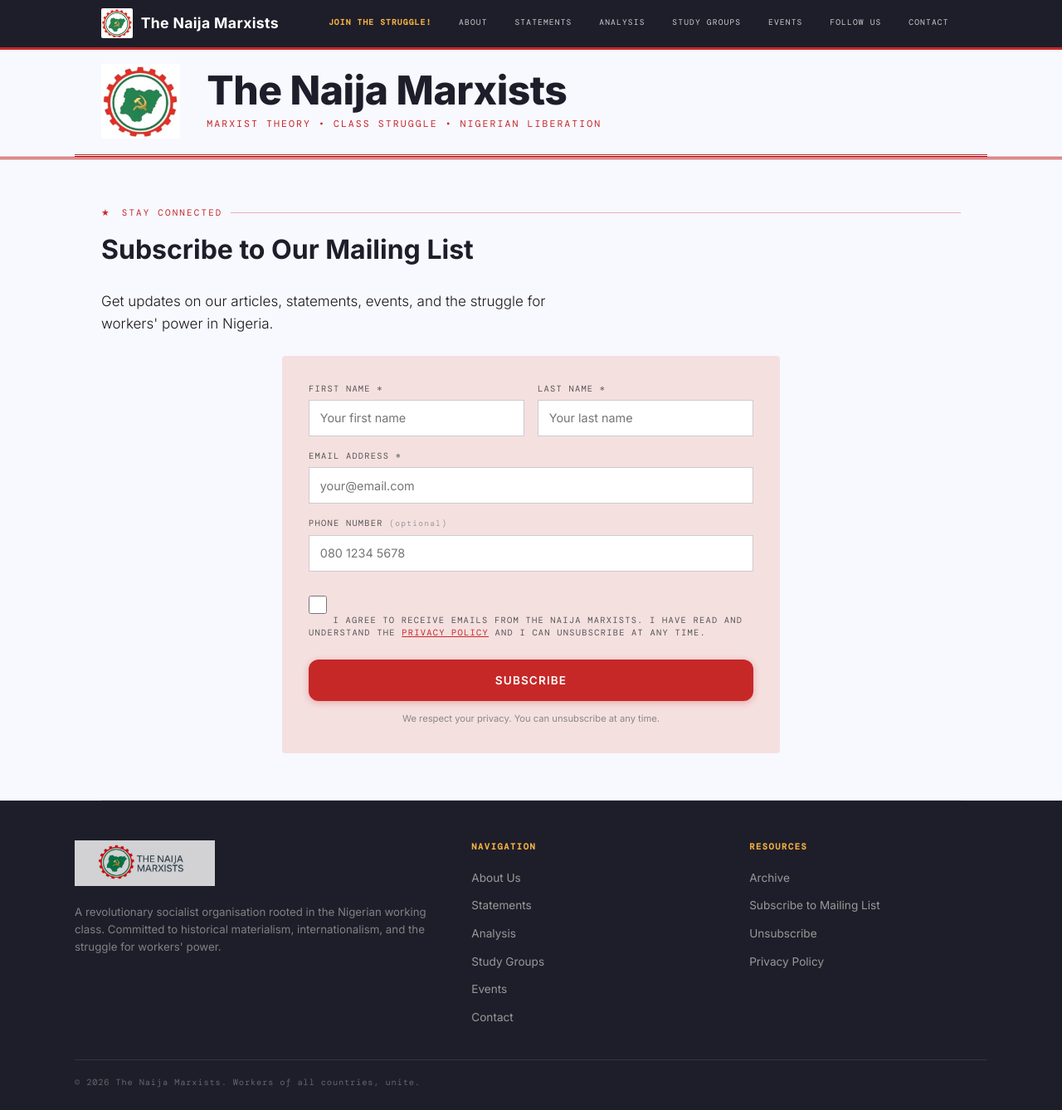
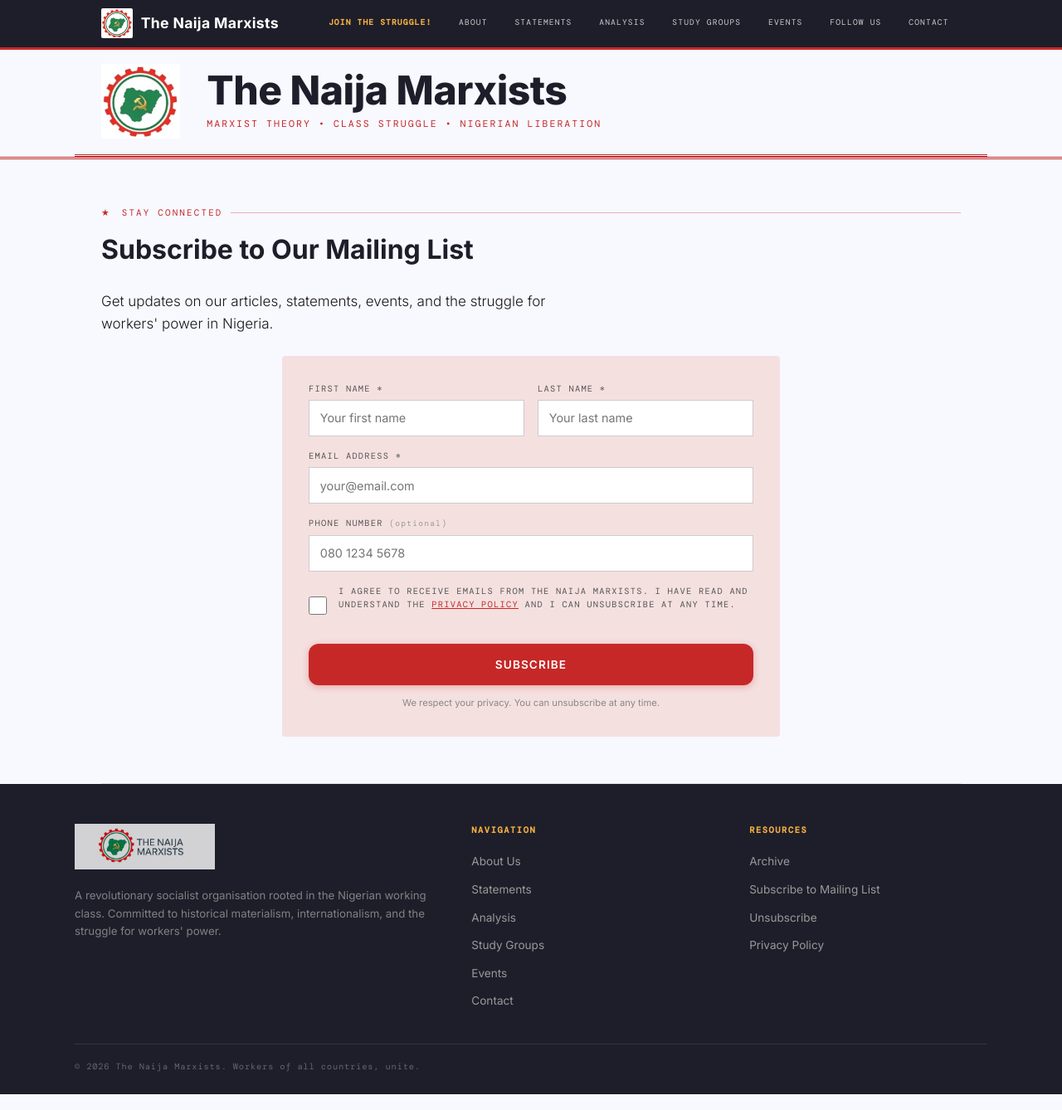
Before and after one commit to NaijaMarxistTech/website, a Jekyll site: the page built from subscribe.html, in a window 1280 px wide and 1338 px high. Shown: the whole window at 83% size. Built offline with Jekyll 4.4.1, drawn with Linux system fonts in a browser that asks for light colours; a script that is not in the unit is left out.

Commit message:
Mobile-optimize mailing list fORMS, Again

```diff
--- a/css/subscribe.css
+++ b/css/subscribe.css
@@ -5,6 +5,11 @@
   background: var(--off);
   padding: 2rem;
   border-radius: 4px;
+  box-sizing: border-box;
+}
+
+.subscribe-form-container * {
+  box-sizing: border-box;
 }
 
 .subscribe-form-container .form-row {
@@ -42,62 +47,65 @@
   color: var(--ink);
   outline: none;
   transition: border-color 0.2s;
-  min-height: 44px; /* touch target */
+  min-height: 44px;
 }
 
 .subscribe-form-container .form-field input:focus {
   border-color: var(--red);
 }
 
-/* ── Consent Checkbox (mobile-optimised) ── */
-.consent-field {
+/* ── Consent Checkbox — rebuilt on CSS Grid ──
+   Grid + minmax(0, 1fr) is used instead of flexbox on purpose:
+   a flex item's default min-width is "auto", which means it will
+   refuse to shrink below the width of its longest unbreakable run
+   of text (e.g. "Privacy Policy") — that's what was overflowing
+   on narrow screens. minmax(0, 1fr) has no such escape hatch: the
+   column is hard-capped at the available track width no matter
+   what the content wants, so wrapping is forced correctly. */
+
+.cf-row {
+  display: grid;
+  grid-template-columns: 24px minmax(0, 1fr);
+  column-gap: 0.75rem;
+  align-items: start;
+  width: 100%;
   margin-top: 0.5rem;
 }
 
-.consent-label {
-  display: flex;
-  align-items: flex-start;
-  gap: 0.75rem;
+.cf-row input[type="checkbox"] {
+  grid-column: 1;
+  grid-row: 1;
+  width: 22px;
+  height: 22px;
+  margin: 0.2em 0 0 0;
+  accent-color: var(--red);
+  cursor: pointer;
+  flex-shrink: 0;
+}
+
+.cf-label {
+  grid-column: 2;
+  grid-row: 1;
+  min-width: 0;
+  max-width: 100%;
   font-size: 0.9rem;
-  line-height: 1.5;
+  line-height: 1.55;
   color: #333;
   cursor: pointer;
   text-transform: none;
   font-weight: 400;
   font-family: var(--body);
+  overflow-wrap: anywhere;
+  word-break: break-word;
+  hyphens: auto;
 }
 
-.consent-label input[type="checkbox"] {
-  flex-shrink: 0;
-  width: 22px;
-  height: 22px;
-  margin-top: 2px;
-  accent-color: var(--red);
-  cursor: pointer;
-  border: 2px solid #ccc;
-  border-radius: 4px;
-  transition: border-color 0.2s;
-}
-
-.consent-label input[type="checkbox"]:checked {
-  border-color: var(--red);
-}
-
-.consent-label input[type="checkbox"]:focus-visible {
-  outline: 2px solid var(--red);
-  outline-offset: 2px;
-}
-
-.consent-text {
-  flex: 1;
-}
-
-.consent-text a {
+.cf-label a {
   color: var(--red);
   text-decoration: underline;
 }
 
-.consent-text a:hover {
+.cf-label a:hover {
   color: var(--red-dk);
 }
 
@@ -229,20 +237,25 @@
   }
 
   .subscribe-form-container .form-field input {
-    font-size: 16px; /* prevents iOS zoom */
+    font-size: 16px;
     padding: 0.7rem 0.8rem;
     min-height: 48px;
   }
 
-  .consent-label {
-    font-size: 0.9rem;
-    gap: 0.6rem;
+  .cf-row {
+    grid-template-columns: 26px minmax(0, 1fr);
+    column-gap: 0.6rem;
   }
 
-  .consent-label input[type="checkbox"] {
+  .cf-row input[type="checkbox"] {
     width: 24px;
     height: 24px;
-    margin-top: 2px;
+    margin: 0.15em 0 0 0;
+  }
+
+  .cf-label {
+    font-size: 0.85rem;
+    line-height: 1.5;
   }
 
   .submit-btn {
@@ -267,7 +280,6 @@
     font-size: 0.65rem;
   }
 
-  /* Unsubscribe page */
   .unsubscribe-btn {
     font-size: 0.8rem;
     padding: 0.8rem 1rem;
@@ -278,6 +290,7 @@
 /* ── Touch-friendly tap targets ── */
 button,
 a,
-.consent-label input[type="checkbox"] {
+.cf-label,
+.cf-row input[type="checkbox"] {
   touch-action: manipulation;
 }
--- a/subscribe.html
+++ b/subscribe.html
@@ -43,13 +43,13 @@
         <input type="tel" id="phone" placeholder="080 1234 5678">
       </div>
 
-      <!-- Consent Checkbox (mobile-optimized) -->
-      <div class="form-field consent-field">
-        <label class="consent-label">
-          <input type="checkbox" id="consent" required>
-          <span class="consent-text">I agree to receive emails from The Naija Marxists. I have read and understand the <a href="/privacy/" target="_blank">Privacy Policy</a> and I can unsubscribe at any time.</span>
-        </label>
-      </div>
+<!-- Consent Checkbox (rebuilt on CSS Grid — see subscribe.css) -->
+<div class="form-field cf-row">
+  <input type="checkbox" id="consent" required>
+  <label for="consent" class="cf-label">
+    I agree to receive emails from The Naija Marxists. I have read and understand the <a href="/privacy/" target="_blank">Privacy Policy</a> and I can unsubscribe at any time.
+  </label>
+</div>
 
       <button type="submit" class="submit-btn" id="subscribeBtn">
         Subscribe
```
